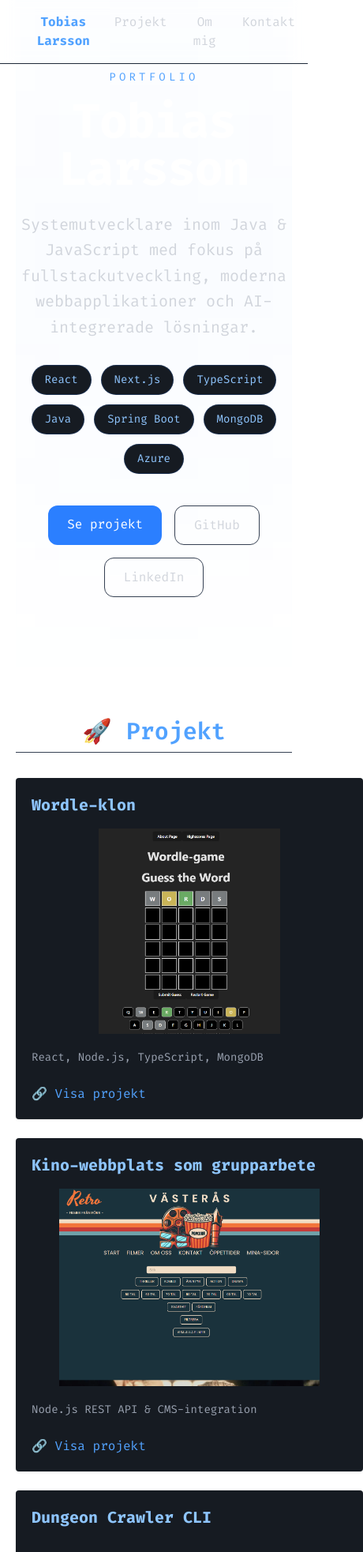
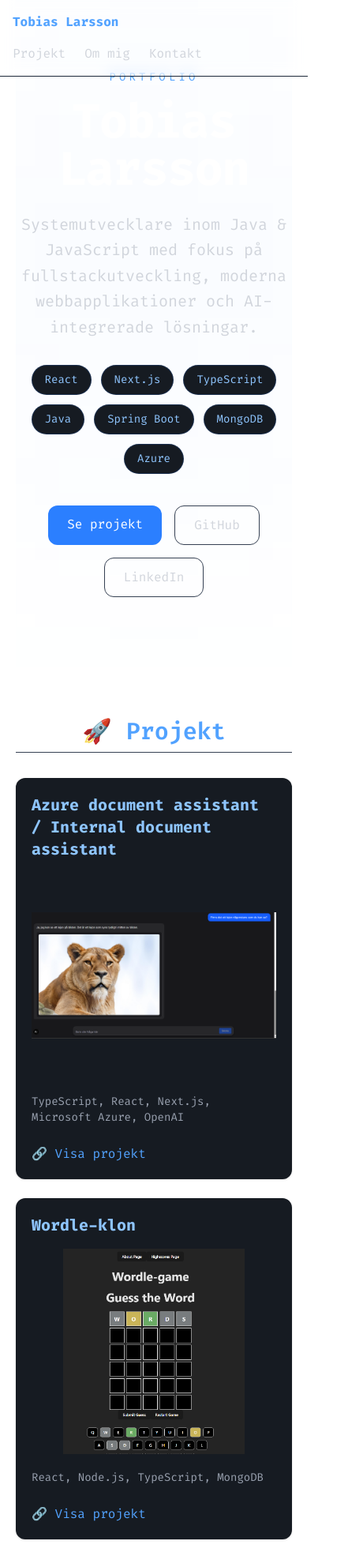
Before and after one commit to Tobias-hubs/Portfolio, a Next.js app: page / in a window 390 px wide. Shown: the top 1965 px of the page at 79% size, 460 px wide, since content can reach past the window. Built offline with nearby package versions, Linux system fonts and the light colour scheme.

Commit message:
Update responsiveness for mobile & general fixes. new cv version

```diff
--- a/app/page.tsx
+++ b/app/page.tsx
@@ -1,28 +1,16 @@
 "use client";
 
-import { useState, useEffect } from "react";
 import Image from "next/image";
 
 export default function Home() {
-  const [text, setText] = useState("");
-  const fullText = "Tobias Larsson/";
 
-  useEffect(() => {
-    let i = 0;
-    const interval = setInterval(() => {
-      setText(fullText.slice(0, i));
-      i++;
-      if (i > fullText.length) clearInterval(interval);
-    }, 100);
-    return () => clearInterval(interval);
-  }, []);
 
   return (
 
     <main className="flex flex-col items-center text-center px-5">
 
 <header className="fixed top-0 w-full backdrop-blur border-b border-gray-800 z-50">
-  <nav className="max-w-6xl mx-auto flex justify-between p-4">
+  <nav className="max-w-6xl mx-auto flex flex-wrap justify-between items-center p-4 gap-4">
     <span className="font-bold text-blue-400">
       Tobias Larsson
     </span>
@@ -101,7 +89,15 @@ export default function Home() {
           🚀 Projekt
         </h2>
 
-        <div className="grid sm:grid-cols-2 gap-6">
+        <div className="grid sm:grid-cols-2 gap-6 justify-items-center">
+          <ProjectCard
+            title="Azure document assistant / Internal document assistant"
+            src="/Lejon vison Azure document assistant.png"
+            description="TypeScript, React, Next.js, Microsoft Azure, OpenAI"
+            link="https://github.com/Tobias-hubs/azure-document-assistant/"
+
+
+          />
           <ProjectCard
             title="Wordle-klon"
             src="/Skärmbild 2025-10-28 111747.png"
@@ -133,14 +129,7 @@ export default function Home() {
             description="JavaScript, TypeScript, Java, Python, CSS, HTML, SCSS"
             link="https://github.com/Tobias-hubs?tab=repositories"
           />
-           <ProjectCard
-            title="Azure document assistant / Internal document assistant"
-            src="/Lejon vison Azure document assistant.png"
-            description="TypeScript, React, Next.js, Microsoft Azure, OpenAI"
-            link="https://github.com/Tobias-hubs/azure-document-assistant/"
 
-
-          />
         </div>
       </section>
 
@@ -217,19 +206,20 @@ function ProjectCard({
 }) {
   const sizeClasses =
   size === "large"
-  ? "w-[400px] h-[250px]"
-    : "w-[400px] h-[260px]";
+  ? "w-full max-w-[400px] h-[250px]"
+    : "w-full max-w-[400px] h-[260px]";
   return (
-    <div className="bg-[#161b22] p-5 rounded shadow hover:shadow-blue-500/20 transition text-left">
+    <div className="w-full bg-[#161b22] p-5 rounded-xl shadow hover:shadow-blue-500/20 transition text-left">
      <div className="flex flex-col sm:flex-row gap-6">
       <h3 className="text-xl font-bold text-blue-300 mb-4">{title}</h3>
       </div>
         {src && (
-        <div className={`flex-shrink-0 ${sizeClasses} mb-5 relative`}>
+        <div className={`w-full ${sizeClasses} mb-5 relative`}>
           <Image
             src={src}
             alt={title}
             fill
+            sizes="(max-width: 640px) 100vw, 400px"
             className="rounded object-contain"
           />
         </div>
```
Also changed, not shown: 1 other file (tests, documents, lock files or other folders).
